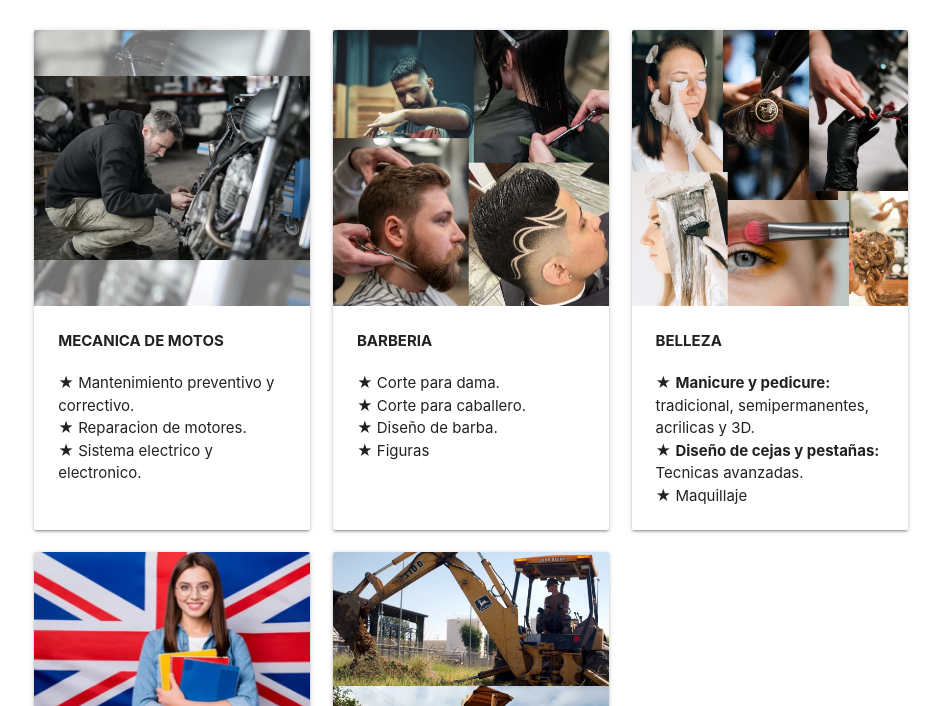
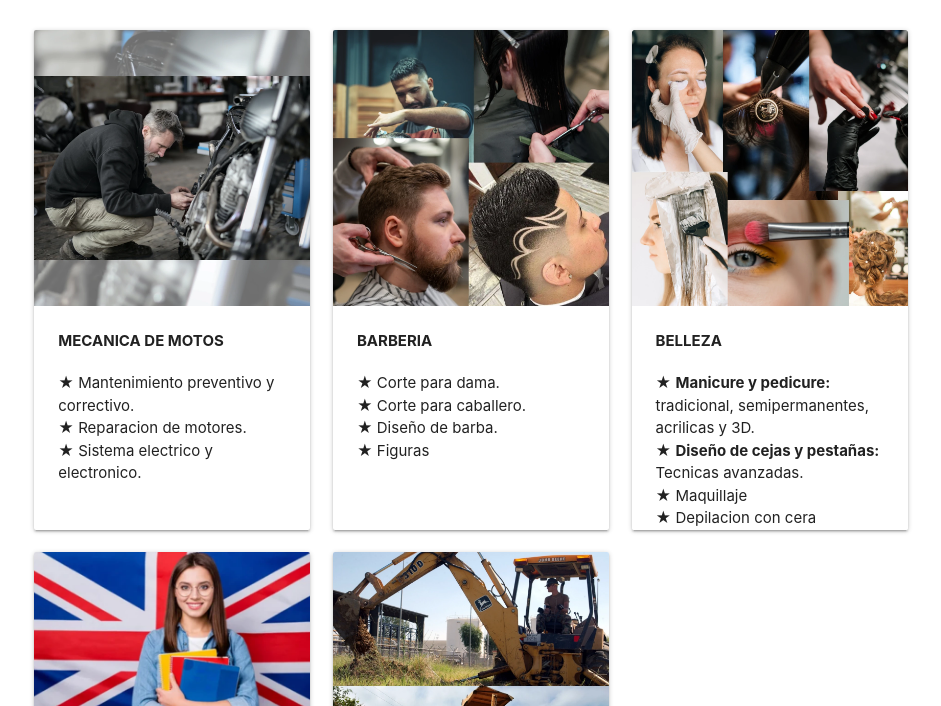
Before and after one commit to ellenadorz/institutoparaeltrabajodhma, a plain HTML site: page index.html in a window 1280 px wide. Shown: the part 774-1480 px from the top of the page, without its empty margins (169-1110 px from the left). Drawn offline with nearby package versions, Linux system fonts and the light colour scheme.

Commit message:
crossllbar belleza edit

```diff
--- a/css/styles.css
+++ b/css/styles.css
@@ -7,6 +7,26 @@ body {
   main {
     flex: 1 0 auto;
   }
+
+  /******* PERSONALIZACION ***************/
+
+  /**scrollbar oculto***/
+  .overflow-hidden::-webkit-scrollbar {display: none;}
+  .overflow-hidden::-webkit-scrollbar {
+    display: none;
+    width: 10px;
+    height: 10px;
+    background-color: rgba(173, 216, 230, 0.205);
+  }
+  .overflow-hidden:hover::-webkit-scrollbar {
+    display: initial;
+  }
+  .overflow-hidden::-webkit-scrollbar-thumb {
+    background-color: rgba(216, 216, 216, 0.555);
+  }
+
+
+  /******* FIN PERSONALIZACION ***********/
 
 /****Padding y margin********/
 .pa2 {padding: 5px;}
@@ -99,9 +119,10 @@ body {
 .mab8 {margin-bottom: 60px !important;}
 .mab9 {margin-bottom: 80px !important;}
 
+
+
 /*********TEXT******
 ********************/
-
 
 .weight-1 {font-weight: 100 !important;}
 .weight-2 {font-weight: 200 !important;}
--- a/index.html
+++ b/index.html
@@ -169,19 +169,20 @@
 
                 <!--BELLEZA-->
                 <div class="col s12 m6 l4">
-                    <div class="card large">
+                    <div class="card large overflow-hidden" style="
+                    overflow: overlay;">
                         <div class="card-image">
                             <img src="img/belleza.webp">
                         </div>
-                        <div class="card-content">
+                        <div class="card-content" style="min-height: 300px;">
                             <div class="row">
                                 <div class="col s12">
                                     <div class="scroll-container">
                                         <p class="weight-7">BELLEZA</p>
                                     </div>
-                                    <div class="flow-text ellipsis"></div>
                                 </div>
                             </div>
+                            <div>
                             <p>&#9733; <b>Manicure y pedicure:</b> tradicional, semipermanentes, acrilicas y 3D.</p>
                             <p>&#9733; <b>Diseño de cejas y pestañas:</b> Tecnicas avanzadas.</p>
                             <p>&#9733; Maquillaje</p>
@@ -189,6 +190,7 @@
                             <p>&#9733; Peinados</p>
                             <p>&#9733; Colorimetria</p>
                             <p>&#9733; Keratina</p>
+                        </div>
                         </div>
                     </div>
                 </div>
@@ -224,7 +226,7 @@
                             <div class="row">
                                 <div class="col s12">
                                     <div class="scroll-container">
-                                        <p class="flow-text weight-7">MAQUINARIA PESADA</p>
+                                        <p class="weight-7">MAQUINARIA PESADA</p><!--flow-text-->
                                     </div>
                                 </div>
                             </div>
```
